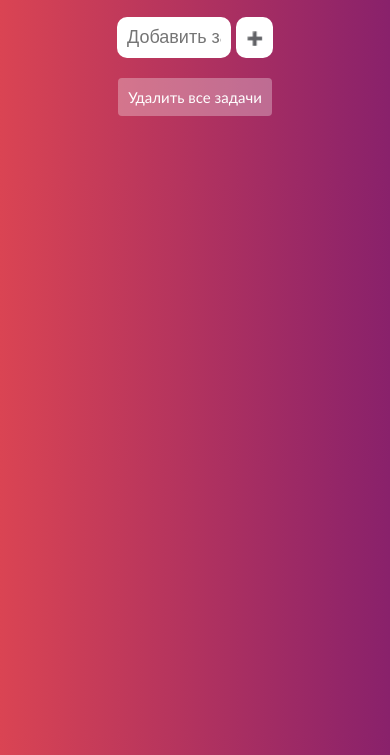
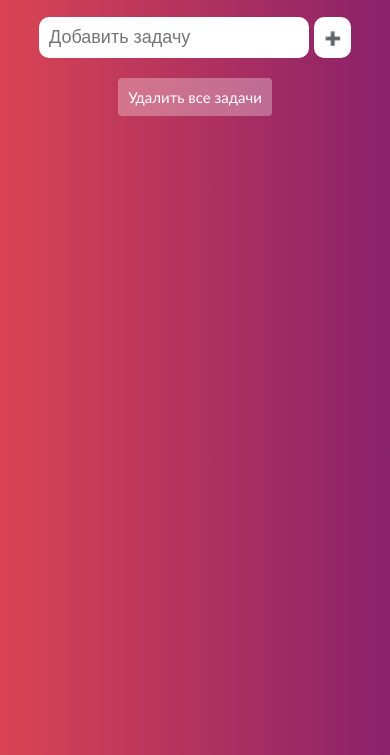
Before and after one commit to KamioKaseen/todoListVanillaJS, a plain HTML site: page index.html in a window 390 px wide. Shown: the part 89-844 px from the top of the page. Drawn offline with Linux system fonts and the light colour scheme.

Commit message:
fix-mobile-width

```diff
--- a/style.css
+++ b/style.css
@@ -150,3 +150,10 @@ button:hover {
   color: var(--whiteColor);
   font-size: 1.5rem;
 }
+
+
+@media (max-width: 768px) {
+    .container {
+      width: 80%;
+  }
+}
```
